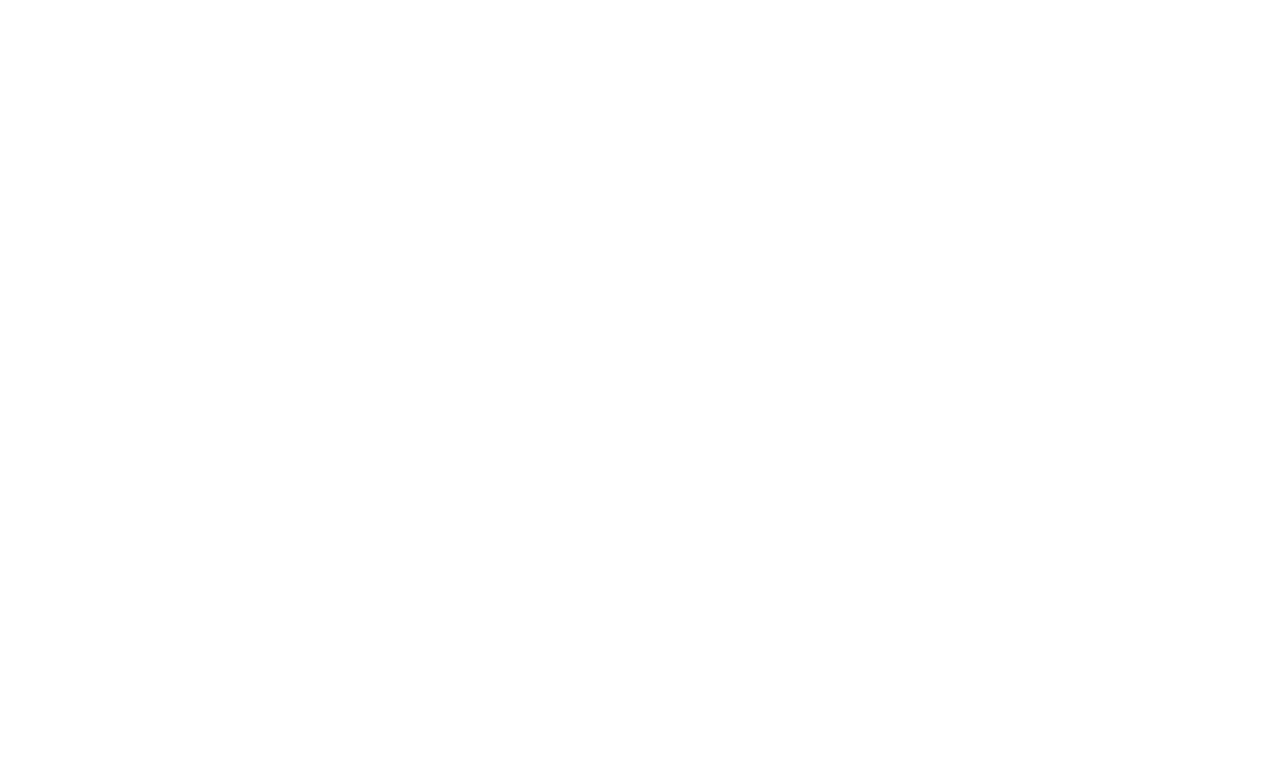
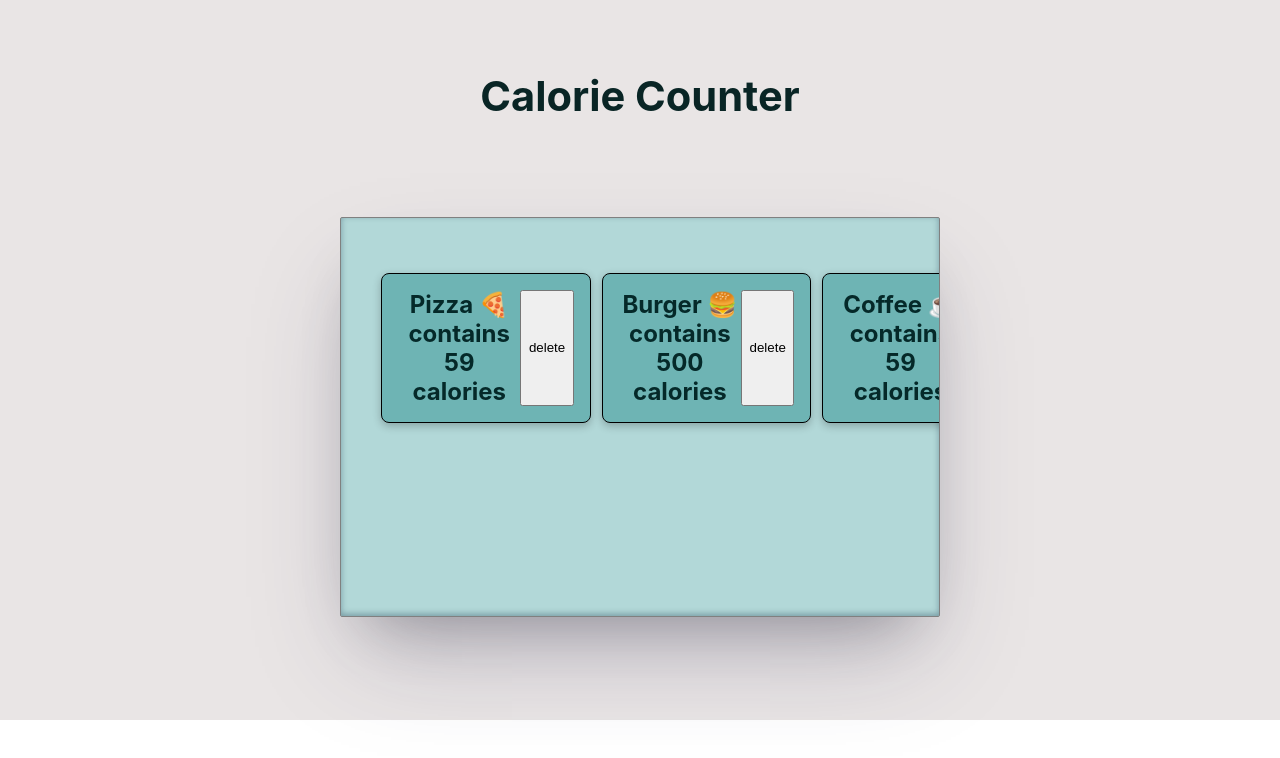
Before and after one commit to aayushi221/Devsnest-Frontend, a React (Create React App) app in the folder dontreact/: page /day20 in a window 1280 px wide. Shown: the top 758 px of the page. Built offline with nearby package versions, Linux system fonts and the light colour scheme.

Commit message:
day 20 done

```diff
--- a/dontreact/src/App.js
+++ b/dontreact/src/App.js
@@ -3,6 +3,8 @@
 import Day17 from "./day17/day17";
 import Day18 from "./day18/day18";
 import Day19 from "./day19/day19";
+import Day20 from "./day20/day20";
+
 function App() {
   return (
     <Router>
@@ -16,10 +18,10 @@
         <Route exact path="/day19">
           <Day19 />
         </Route>
+        <Route exact path="/day20">
+          <Day20 />
+        </Route>
         {/* <Route exact path="/day16">
-          <Day16 />
-        </Route>
-        <Route exact path="/day16">
           <Day16 />
         </Route> */}
       </Switch>
--- a/dontreact/src/day20/day20.css
+++ b/dontreact/src/day20/day20.css
@@ -0,0 +1,51 @@
+.App {
+    width: 100%;
+    height: 90vh;
+    display: flex;
+    flex-direction: column;
+    justify-content: center;
+    align-items: center;
+  }
+
+  header {
+    margin: 2rem auto;
+    font-size: 1.3rem;
+    color: rgb(9, 37, 37);
+  }
+
+  .container {
+    width: 95%;
+    max-width: 600px;
+    min-height: 300px;
+    max-height: 400px;
+    overflow-y: scroll;
+    background-color: rgb(178, 216, 216);
+    border: 1px solid gray;
+    border-radius: 2px;
+    box-shadow: rgba(50, 50, 93, 0.25) 0px 50px 100px -20px,
+      rgba(0, 0, 0, 0.3) 0px 30px 60px -30px,
+      rgba(10, 37, 64, 0.35) 0px -2px 6px 0px inset;
+    padding: 1.5rem;
+  }
+
+  #no-item {
+    text-align: center;
+    color: rgb(5, 41, 41);
+  }
+
+  .fooditem {
+    padding: 1rem;
+    width: 95%;
+    margin: 1rem;
+    background-color: rgb(110, 180, 180);
+    color: rgb(5, 41, 41);
+    border: 1px solid black;
+    border-radius: 0.5rem;
+    box-shadow: rgba(0, 0, 0, 0.24) 0px 3px 8px;
+    display: flex;
+    justify-content: space-between;
+  }
+
+  .delete-btn {
+    padding: 0.4rem;
+  }
--- a/dontreact/src/day20/day20.jsx
+++ b/dontreact/src/day20/day20.jsx
@@ -0,0 +1,37 @@
+import React, { useState } from "react";
+import FoodItem from "./foodItems";
+import { List } from "./list";
+import "./day20.css";
+
+const Day20 = () => {
+  const [listItem, setListItem] = useState(List);
+  const deleteHandler = (id) => {
+    let updatedList = listItem.filter((item) => item.id !== id);
+    setListItem(updatedList);
+  };
+
+  return (
+    <div className="App">
+      <header>
+        <h1>Calorie Counter</h1>
+      </header>
+      <div className="container">
+        {listItem.length > 0 ? (
+          listItem.map((item, index) => {
+            return (
+              <FoodItem
+                key={index}
+                item={item}
+                deleteHandler={deleteHandler}
+              ></FoodItem>
+            );
+          })
+        ) : (
+          <h1 id="no-item">No Item</h1>
+        )}
+      </div>
+    </div>
+  );
+}
+
+export default Day20;
--- /dev/null
+++ b/dontreact/src/day20/foodItems.js
@@ -0,0 +1,15 @@
+const FoodItem = ({ item, deleteHandler }) => {
+    const { id, food, calorie } = item;
+    return (
+      <div className="fooditem">
+        <h2>
+          {food} contains {calorie} calories
+        </h2>
+        <button className="delete-btn" onClick={() => deleteHandler(id)}>
+          delete
+        </button>
+      </div>
+    );
+  };
+
+  export default FoodItem;
--- /dev/null
+++ b/dontreact/src/day20/list.js
@@ -0,0 +1,42 @@
+export const List = [
+    {
+      id: 1,
+      food: "Pizza 🍕",
+      calorie: 59,
+    },
+    {
+      id: 2,
+      food: "Burger 🍔",
+      calorie: 500,
+    },
+    {
+      id: 3,
+      food: "Coffee ☕",
+      calorie: 59,
+    },
+    {
+      id: 4,
+      food: "French Fries 🍟",
+      calorie: 59,
+    },
+    {
+      id: 5,
+      food: "Beer 🍻",
+      calorie: 200,
+    },
+    {
+      id: 6,
+      food: "Champaigne 🍾",
+      calorie: 179,
+    },
+    {
+      id: 7,
+      food: "Noodles 🍜",
+      calorie: 220,
+    },
+    {
+      id: 8,
+      food: "Coding 💻",
+      calorie: 0,
+    },
+  ];
```
